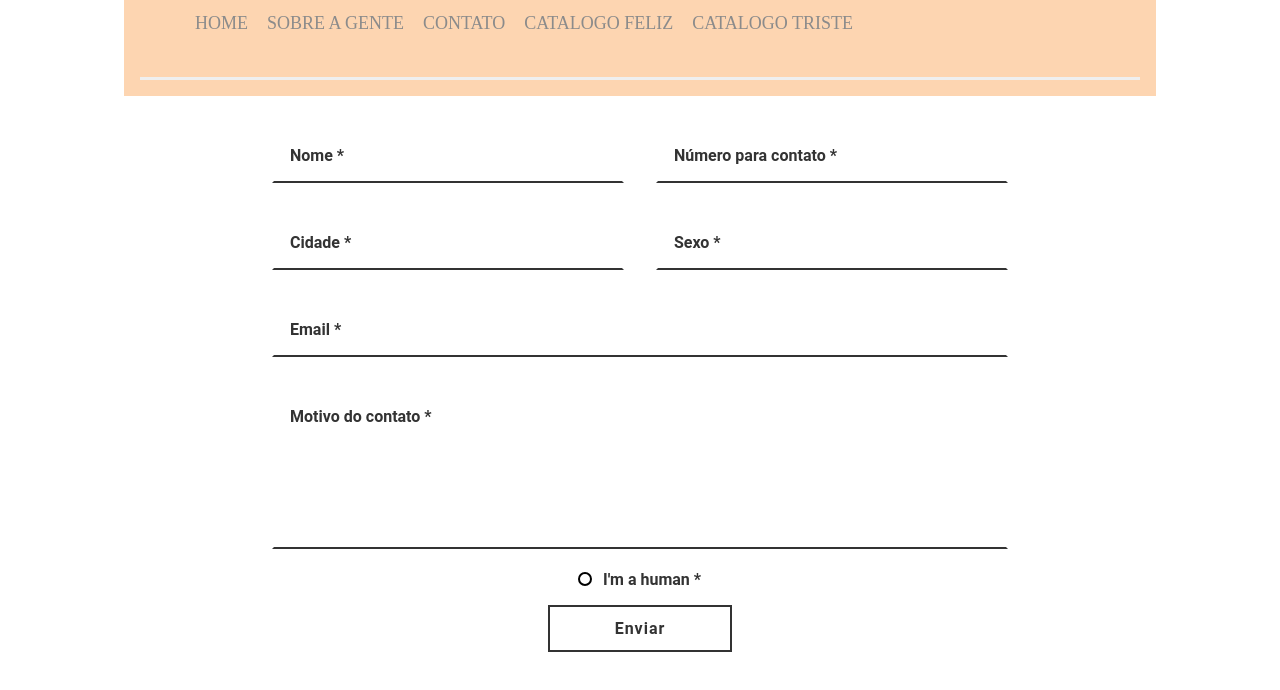
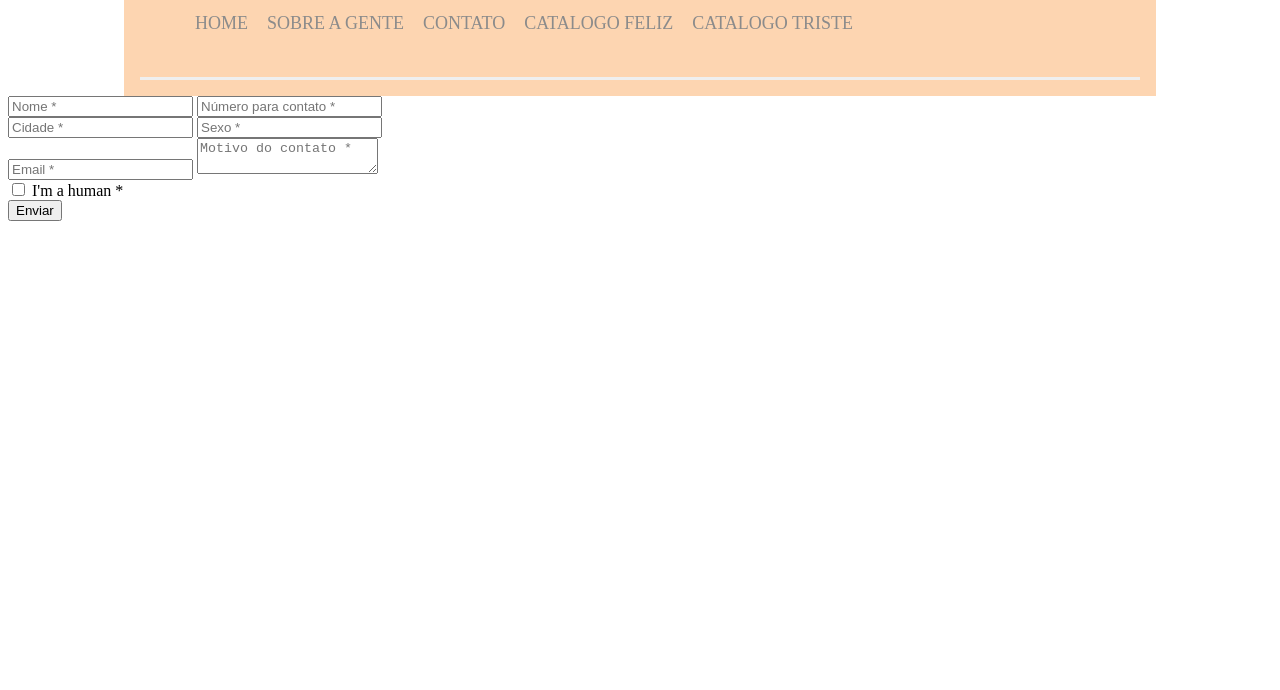
Before and after one commit to vickcamposzz/projeto-front-end, a plain HTML site: page contato.html in a window 1280 px wide. Shown: the part 78-768 px from the top of the page. Drawn offline with Linux system fonts and the light colour scheme.

Commit message:
Update contato.css

```diff
--- a/css/contato.css
+++ b/css/contato.css
@@ -34,171 +34,3 @@ border-bottom: 3px solid #efefef;
 width: 100%;
 float: left;
 }
-* {
-    transition: .25s ease;
-  }
-  .contact-wrap {
-    width: 100%;
-
-    display: flex;
-    flex-direction: column;
-  }
-  .form-wrapper {
-    padding: 0;
-    font-size: 1rem;
-    box-sizing: border-box;
-
-    display: flex;
-    flex-direction: column;
-    align-items: center;
-    justify-content: center;
-  }
-  .form-div {
-    box-sizing: border-box;
-    background-color: transparent;
-    width: 100%;
-    padding: 2em;
-    max-width: 50em;
-    min-height: 25em;
-  }
-  .input-wrap {
-    box-sizing: border-box;
-    width: 100%;
-    display: flex;
-    flex-direction: row;
-    align-items: center;
-    justify-content: space-around;
-  }
-  .inform {
-    box-sizing: border-box;
-    width: 100%;
-    display: flex;
-    flex-direction: row;
-    align-items: center;
-    justify-content: space-around;
-  }
-  .feedback-input {
-    box-shadow: none;
-    border-radius: 0;
-    background-clip: padding-box;
-    box-sizing: border-box;
-    border: 2px solid #fff;
-    border-bottom: 2px solid #333;
-    color: #333;
-    text-align: left;
-    font-size: 1rem;
-    font-weight: 600;
-    font-family: 'Roboto', sans-serif;
-    background-color: transparent;
-    padding: 1em;
-    margin: 0 0 2em 0;
-    width: 100%;
-  }
-  .input-wrap .feedback-input:last-child {
-    margin-left: 2em;
-  }
-  .inform .feedback-input:last-child {
-    margin-left: 2em;
-  }
-  .feedback-input:focus {
-    border: 2px solid #333;
-    background-color: transparent;
-    outline: none;
-  }
-  textarea {
-    font-size: 1rem;
-    height: 10em;
-    overflow: hidden;
-    resize: none;
-  }
-  .message {
-    text-align: left;
-    margin: 0;
-  }
-  .checkbox-wrap {
-    padding: 0;
-    margin: 1em 0;
-    text-align: center;
-    position: relative;
-  }
-  .checkbox {
-    visibility: hidden;
-  }
-  .captcha {
-    font-family: 'Roboto', sans-serif;
-    font-weight: 600;
-    padding: 0;
-    color: #333;
-    position: relative;
-  }
-  .captcha:before {
-    background-color: transparent;
-    border: 2px solid rgba(0,0,0, 1);
-    border-radius: 100%;
-    content: '';
-    position: absolute;
-    top: 2px;
-    left: -25px;
-    z-index: 1;
-    width: 10px;
-    height: 10px;
-    cursor: pointer;
-  }
-  .checkbox:checked ~ .captcha:before {
-    background-color: #333;
-  }
-  .send-button {
-    font-size: 1rem;
-    border: 2px solid #333;
-    cursor: pointer;
-    min-width: 11.5em;
-    letter-spacing: 1px;
-    background-color: transparent;
-    font-family: 'Roboto', sans-serif;
-    padding: 0.75em 0.3em;
-    margin: 0 auto;
-    color: #333;
-    font-weight: 600;
-    outline: none;
-
-    display: flex;
-    justify-content: center;
-  }
-  .send-button:hover {
-    background-color: #333;
-    color: #fff;
-  }
-  ::-webkit-input-placeholder {
-    color: #333;
-    font-family: 'Roboto', sans-serif;
-    text-align: left;
-  }
-  ::input-placeholder {
-    color: #333;
-    font-family: 'Roboto', sans-serif;
-    text-align: left;
-  }
-  ::-webkit-input-placeholder {
-    color: #333;
-    font-family: 'Roboto', sans-serif;
-    text-align: left;
-  }
-  :-ms-input-placeholder {
-    color: #333;
-    font-family: 'Roboto', sans-serif;
-    text-align: left;
-  }
-  ::placeholder {
-    color: #333;
-    font-family: 'Roboto', sans-serif;
-    text-align: left;
-  }
-
-  @media only screen and (max-width: 426px) {
-    .input-wrap {
-      flex-direction: column;
-    }
-    .input-wrap .feedback-input:last-child {
-      margin-left: 0;
-    }
-  }
```
